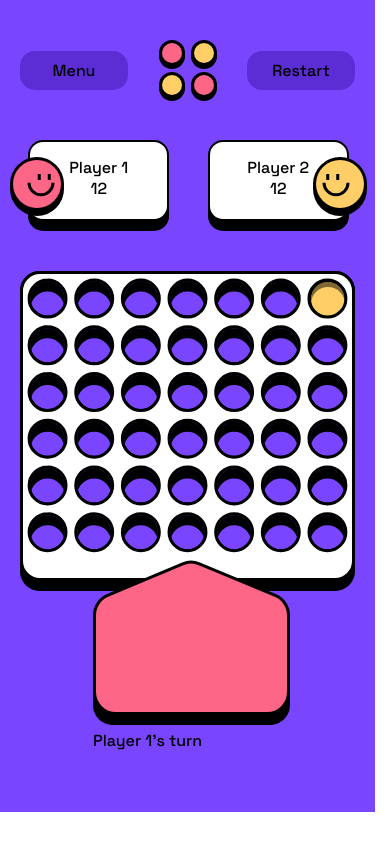
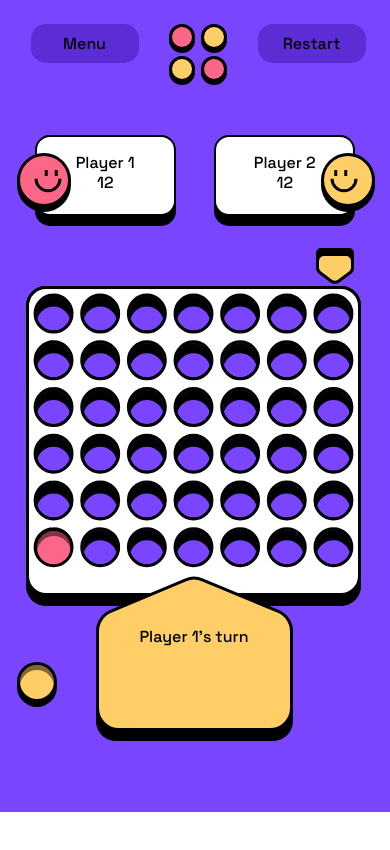
Before and after one commit to JRitzenhoff/connect-four-game, a plain HTML site: page index.html in a window 390 px wide. Drawn offline with Linux system fonts and the light colour scheme.

Commit message:
basic mobile interface form game created

```diff
--- a/index.html
+++ b/index.html
@@ -1,26 +1,29 @@
 <!DOCTYPE html>
 <html lang="en">
   <head>
-  <meta charset="UTF-8">
-  <meta name="viewport" content="width=device-width, initial-scale=1.0">
+    <meta charset="UTF-8" />
+    <meta name="viewport" content="width=device-width, initial-scale=1.0" />
 
-  <link rel="icon" type="image/png" sizes="32x32" href="./assets/favicon-32x32.png">
-  <link rel="stylesheet" href="style.css">
+    <link
+      rel="icon"
+      type="image/png"
+      sizes="32x32"
+      href="./assets/favicon-32x32.png"
+    />
+    <link rel="stylesheet" href="style.css" />
     <title>Frontend Mentor | Connect Four game</title>
   </head>
   <body>
-
     <!-- Main menu start -->
-
+    <div class="screen">
       <div class="game-container">
         <div class="main-menu">
           <div class="manu-container">
-    <img src="assets/images/logo.svg">
+            <img src="assets/images/logo.svg" />
             <div class="playervsplayer">PLAY VS PLAYER</div>
             <div class="game-rules">GAME RULES</div>
           </div>
         </div>
-
 
         <!-- Main menu end -->
 
@@ -32,8 +35,8 @@
           <div class="rules-title">Objective</div>
 
           <div class="rules-text">
-    Be the first player to connect 4 of the same colored discs in a row (either
-    vertically, horizontally, or diagonally).
+            Be the first player to connect 4 of the same colored discs in a row
+            (either vertically, horizontally, or diagonally).
           </div>
 
           <div class="rules-title">How to play</div>
@@ -41,66 +44,71 @@
           <div class="rules-text">
             <ol>
               <li>Red goes first in the first game.</li>
-    <li>Players must alternate turns, and only one disc can be dropped in each turn. </li>
+              <li>
+                Players must alternate turns, and only one disc can be dropped
+                in each turn.
+              </li>
               <li>The game ends when there is a 4-in-a-row or a stalemate.</li>
-    <li>The starter of the previous game goes second on the next game.</li>
+              <li>
+                The starter of the previous game goes second on the next game.
+              </li>
             </ol>
           </div>
-  <img src="assets/images/icon-check.svg">
-
+          <img src="assets/images/icon-check.svg" />
         </div>
-
 
         <!-- Rules end -->
 
         <!-- Ingame menu start -->
-<div class="game-menu">
-  Pause
-
-  Continue game
-  Restart
-  Quit game
-</div>
+        <div class="game-menu">Pause Continue game Restart Quit game</div>
         <!-- Ingame menu end -->
 
         <!-- Game board start -->
         <div class="game-board">
           <div class="menu-top">
             <div class="menu-item">Menu</div>
-    <div class="logo"><img src="assets/images/logo.svg"></div>
+            <div class="logo"></div>
             <div class="menu-item">Restart</div>
           </div>
 
-<div class="players">
-  <div class="player">Player 1 <div class="icon1"><img src="assets/images/player-one.svg" alt=""></div><div class="score">12</div></div>
-  <div class="player">Player 2<div class="icon2"><img src="assets/images/player-two.svg" alt=""></div><div class="score">12</div></div>
+          <div class="players-container">
+            <div class="player-box">
+              Player 1
+              <div class="player1">
+              </div>
+              <div class="player-score">12</div>
+            </div>
+            <div class="player-box">
+              Player 2
+
+              <div class="player2">
+
+              </div>
+              <div class="player-score">12</div>
+            </div>
           </div>
 
           <div class="game">
-  <img class="bottom" src="assets/images/board-layer-black-small.svg" alt="">
-  <img class="top" src="assets/images/board-layer-white-small.svg" alt="">
+            <div class="bottom"></div>
+            <div class="top"></div>
           </div>
 
           <div class="turn">
-  <img src="assets/images/turn-background-red.svg" alt="">
-  Player 1's turn
+            <div class="turn-red">Player 1's turn</div>
+          </div>
 
-</div>
-<img class="counter-yellow" src="assets/images/counter-yellow-small.svg" alt="">
-
+          <div class="counter-yellow"></div>
+          <div class="counter-red"></div>
+          <div class="yellow-marker"></div>
           <!-- <div class="game-result">
   <div class="playername"></div>
  <div class="win"> Wins</div>
   <div class="playagain">Play again</div>
 </div> -->
-
-
-
-
         </div>
-
 
         <!-- Game board end -->
       </div>
+    </div>
   </body>
 </html>
--- a/style.css
+++ b/style.css
@@ -34,6 +34,14 @@ body {
     font-family: "SpaceGrotesk-Medium";
 }
 
+.screen {
+    display: flex;
+    justify-content: center;
+    background-color: var(--purple);
+
+
+}
+
 .game-container {
     width: 375px;
     height: 812px;
@@ -51,12 +59,14 @@ body {
     display: none;
 }
 
+
+/*----menu top start --------*/
 .menu-top {
-    position: absolute;
-    top:51px;
-    left: 20px;
+    position: relative;
+    left:15px;
+    top: 150px;
     width: 335px;
-    height: 40px;
+    height: 61px;
     display: flex;
     justify-content: space-between;
 
@@ -72,24 +82,26 @@ body {
 
 }
 .logo {
-    height: 39px;
-    width: 108px;
-    display: flex;
-    justify-content: center;
-    align-items: center;
+    background-image: url("assets/images/logo.svg");
+    background-repeat: no-repeat;
+    height: 61px;
+    width: 58px;
 
 }
-.players {
-    position: absolute;
-    top:140px;
-    left: 9px;
+/*----menu top end --------*/
+
+
+/*----players boxes start--------*/
+.players-container {
+    position:relative;
+    top:200px;
     width: 359px;
     height: 81px;
     display: flex;
     justify-content: space-around;
 
 }
-.player {
+.player-box {
     width: 141px;
     height: 81px;
     border-radius: 15px;
@@ -98,36 +110,61 @@ body {
     box-shadow:  0px 10px #000000;
     text-align: center;
     padding-top: 15px;
+}
+
+.player-icon {
     position: relative;
+}
+
+.player1 {
+    background-image: url("assets/images/player-one.svg");
+    background-repeat: no-repeat;
+    width: 54px;
+    height: 59px;
+    position: relative;
+    bottom: 20px;
+    right: 20px;
+
+}
+.player2 {
+    background-image: url("assets/images/player-two.svg");
+    background-repeat: no-repeat;
+    width: 54px;
+    height: 59px;
+    position: relative;
+    bottom: 20px;
+    left:105px;
 
 }
 
-
-
-.icon1 {
-position: absolute;
-left: -20px;
-top:15px
+.player-score {
+    position: relative;
+    bottom: 60px;
 }
 
-.icon2 {
-position: absolute;
-right: -20px;
-top:15px
-}
+/*----players boxes end --------*/
 
 .game .bottom {
-    position: absolute;
-    left: 20px;
-    top:271px;
+    background-image: url("assets/images/board-layer-black-small.svg");
+    background-repeat: no-repeat;
+    width: 335px;
+    height: 320px;
+    position: relative;
+    top:270px;
+    left:10px;
     z-index: 0;
+
 }
 
 .game .top {
-    position: absolute;
-    left: 20px;
-    top:271px;
-    z-index: 10;
+    background-image: url("assets/images/board-layer-white-small.svg");
+    background-repeat: no-repeat;
+    width: 335px;
+    height: 310px;
+    position: relative;
+    left:10px;
+    bottom: 50px;
+    z-index: 20;
 }
 
 .game-result {
@@ -145,29 +182,6 @@ top:15px
 
 
 }
-
-.turn {
-    width: 130px;
-    height: 93px;
-    position: absolute;
-    top:560px;
-    left:93px;
-    z-index: 20;
-}
-
-.counter-yellow {
-    width: 41px;
-    height: 46px;
-    position: absolute;
-    left:307px;
-    top:278px;
-    z-index: 5;
-   /* first line
-    left:27px; + 41
-    */
-
-}
-
 .manu-container{
     width: 335px;
    height: 305px;
@@ -252,3 +266,53 @@ top:15px
     left: 110px;
     top:40px;
 }
+
+.turn {
+    width:197px;
+    height:165px;
+    position: relative;
+    left:80px;
+    bottom: 70px;
+    z-index: 30;
+
+}
+.turn-red {
+    background-image: url("assets/images/turn-background-yellow.svg");
+    width:197px;
+    height:165px;
+    background-repeat: no-repeat;
+    display: flex;
+    justify-content: center;
+    padding-top: 50px;
+}
+
+.counter-yellow {
+    background-image: url("assets/images/counter-yellow-small.svg");
+    width: 41px;
+    height: 46px;
+    position: relative;
+    bottom: 150px;
+}
+
+.counter-red {
+    background-image: url("assets/images/counter-red-small.svg");
+    width: 41px;
+    height: 46px;
+    position: relative;
+    bottom: 330px;
+    left:17px;
+    z-index: 15;
+
+    /* left 17,65,110,158,204,252,298 */
+    /* bottom 563,515,467,419,376 */
+
+}
+
+.yellow-marker {
+    background-image: url("assets/images/marker-yellow.svg");
+    width: 38px;
+    height: 36px;
+    position: relative;
+    bottom: 655px;
+    left: 300px;
+}
```
Lines whose indentation alone changed are shown as unchanged.
